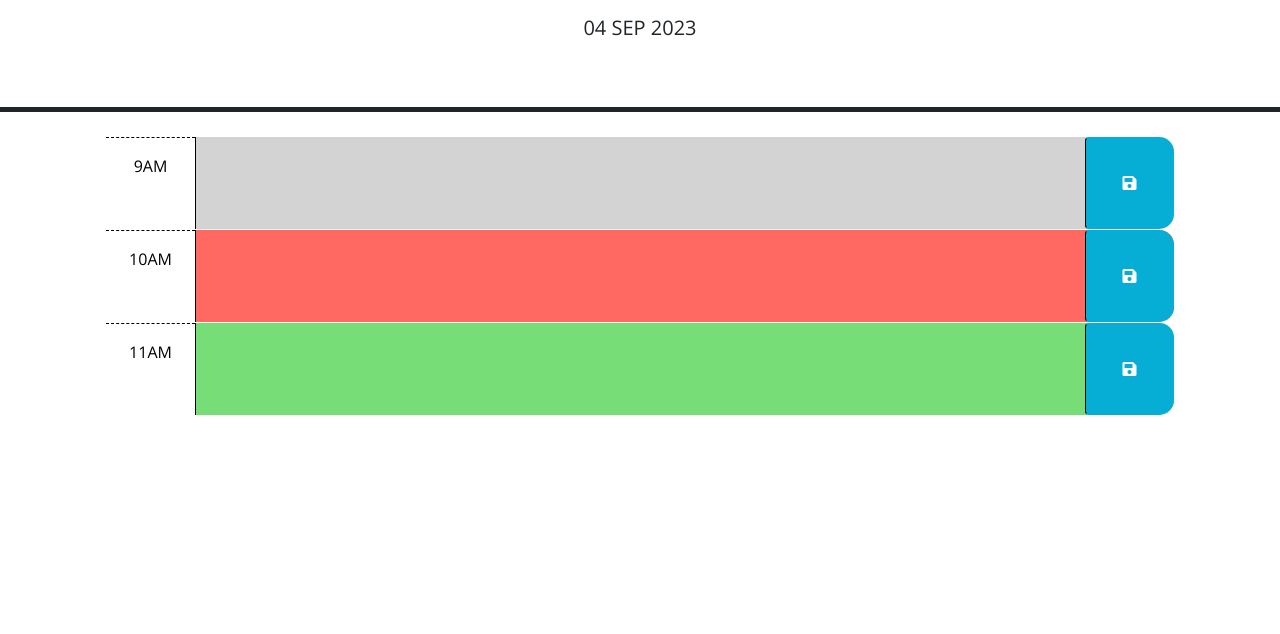
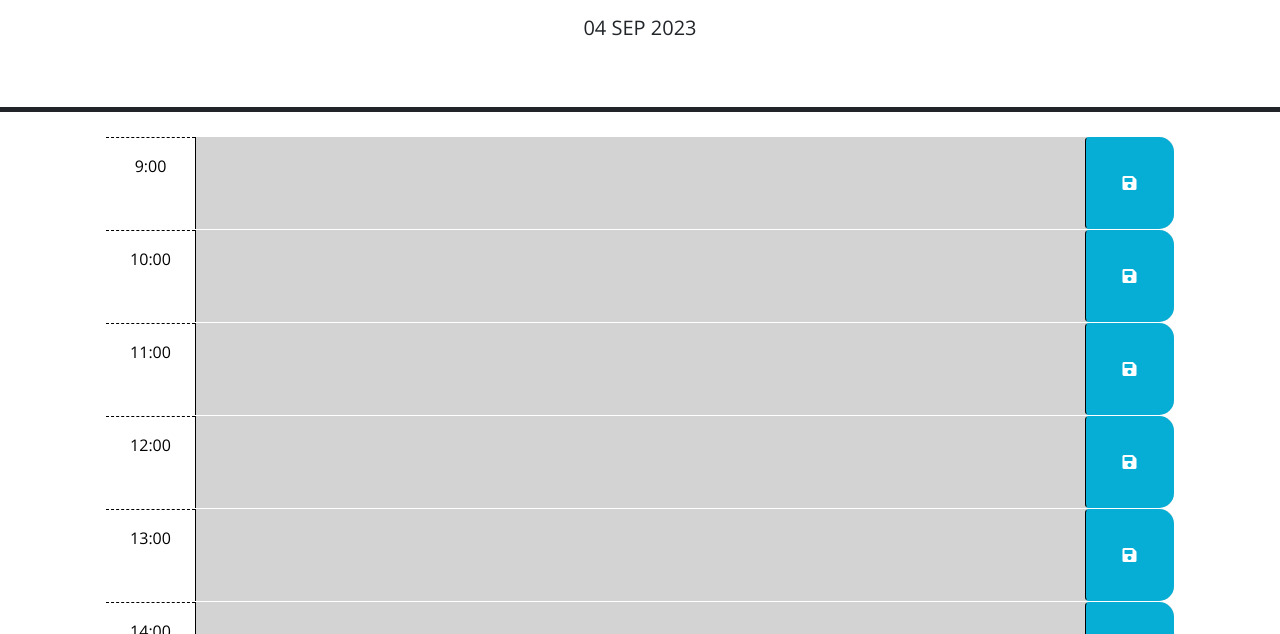
Before and after one commit to jkellogg01/work-day-scheduler, a plain HTML site: page index.html in a window 1280 px wide. Shown: the part 166-800 px from the top of the page. Drawn offline with nearby package versions, Linux system fonts and the light colour scheme.

Commit message:
got carried away. it works now.

```diff
--- a/index.html
+++ b/index.html
@@ -28,7 +28,7 @@
       <p class="lead">A simple calendar app for scheduling your work day</p>
       <p id="current-day" class="lead"></p>
     </header>
-    <div class="container-lg px-5">
+    <main id="schedule-body" class="container-lg px-5">
       <!-- Use class for "past", "present", and "future" to apply styles to the
         time-block divs accordingly. The javascript will need to do this by
         adding/removing these classes on each div by comparing the hour in the
@@ -40,31 +40,32 @@
         -->
 
       <!-- Example of a past time block. The "past" class adds a gray background color. -->
-      <div id="hour-9" class="row time-block past">
+      <!-- <div id="hour-9" class="row time-block past">
         <div class="col-2 col-md-1 hour text-center py-3">9AM</div>
         <textarea class="col-8 col-md-10 description" rows="3"> </textarea>
         <button class="btn saveBtn col-2 col-md-1" aria-label="save">
           <i class="fas fa-save" aria-hidden="true"></i>
         </button>
-      </div>
+      </div> -->
 
       <!-- Example of a a present time block. The "present" class adds a red background color. -->
-      <div id="hour-10" class="row time-block present">
+      <!-- <div id="hour-10" class="row time-block present">
         <div class="col-2 col-md-1 hour text-center py-3">10AM</div>
         <textarea class="col-8 col-md-10 description" rows="3"> </textarea>
         <button class="btn saveBtn col-2 col-md-1" aria-label="save">
           <i class="fas fa-save" aria-hidden="true"></i>
         </button>
-      </div>
+      </div> -->
 
       <!-- Example of a future time block. The "future" class adds a green background color. -->
-      <div id="hour-11" class="row time-block future">
+      <!-- <div id="hour-11" class="row time-block future">
         <div class="col-2 col-md-1 hour text-center py-3">11AM</div>
         <textarea class="col-8 col-md-10 description" rows="3"> </textarea>
         <button class="btn saveBtn col-2 col-md-1" aria-label="save">
           <i class="fas fa-save" aria-hidden="true"></i>
         </button>
-      </div>
+      </div> -->
+    </main>
 
     <script src="https://code.jquery.com/jquery-3.4.1.min.js"></script>
     <script
--- a/script.js
+++ b/script.js
@@ -2,6 +2,44 @@
 
 $(function () {
   const dateDisplayEl = $("#current-day");
+
+  //generate the html for the blocks
+  const hour = Number(dayjs().format("H"));
+  for (let i = 9; i < 17; i++) {
+    let timeBlockEl = $('<div class="row time-block">');
+    let hourDisplayEl = $('<div class="col-2 col-md-1 hour text-center py-3">');
+    let descriptionEl = $(
+      '<textarea class="col-8 col-md-10 description" rows="3">'
+    );
+    let saveBtn = $(
+      '<button class="btn saveBtn col-2 col-md-1" aria-label="save">'
+    );
+    saveBtn.append($('<i class="fas fa-save" aria-hidden="true"></i>'));
+
+    timeBlockEl.attr("id", "hour-" + i);
+    hourDisplayEl.text(i + ":00");
+    // timeBlockEl.addClass("row time-block");
+    // TODO: Add code to apply the past, present, or future class to each time block by comparing the id to the current hour.
+    // HINTS:
+    // How can the id attribute of each time-block be used to conditionally add or remove the past, present, and future classes?
+    // How can Day.js be used to get the current hour in 24-hour time?
+    if (i > hour) {
+      timeBlockEl.addClass("future");
+    } else if (i < hour) {
+      timeBlockEl.addClass("past");
+    } else {
+      timeBlockEl.addClass("present");
+    }
+    // TODO: Add code to get any user input that was saved in localStorage and set the values of the corresponding textarea elements.
+    // HINT:
+    // How can the id attribute of each time-block be used to do this?
+    descriptionEl.text(localStorage.getItem(timeBlockEl.attr("id")));
+
+    timeBlockEl.append(hourDisplayEl);
+    timeBlockEl.append(descriptionEl);
+    timeBlockEl.append(saveBtn);
+    $("#schedule-body").append(timeBlockEl);
+  }
   // TODO: Add a listener for click events on the save button. This code should use the id in the containing time-block as a key to save the user input in local storage.
   // HINTS:
   // What does `this` reference in the click listener function?
@@ -15,15 +53,6 @@ $(function () {
     console.log(saveContent);
   });
 
-  // TODO: Add code to apply the past, present, or future class to each time block by comparing the id to the current hour.
-  // HINTS:
-  // How can the id attribute of each time-block be used to conditionally add or remove the past, present, and future classes?
-  // How can Day.js be used to get the current hour in 24-hour time?
-
-  // TODO: Add code to get any user input that was saved in localStorage and set the values of the corresponding textarea elements.
-  // HINT:
-  // How can the id attribute of each time-block be used to do this?
-
   // TODO: Add code to display the current date in the header of the page.
   // seems excessive to set up an interval for this.
   dateDisplayEl.text(dayjs().format("DD MMM YYYY").toUpperCase());
```
